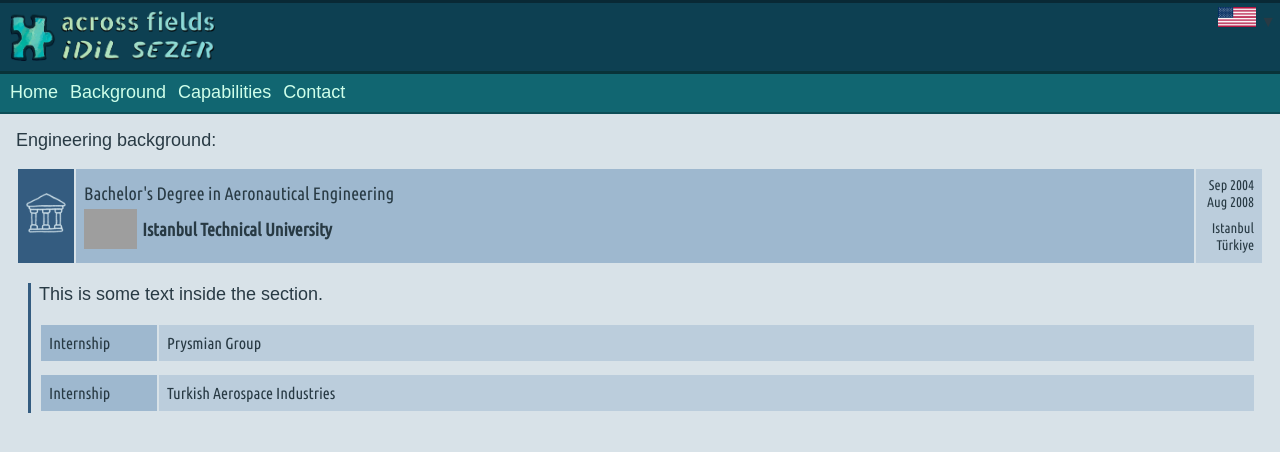
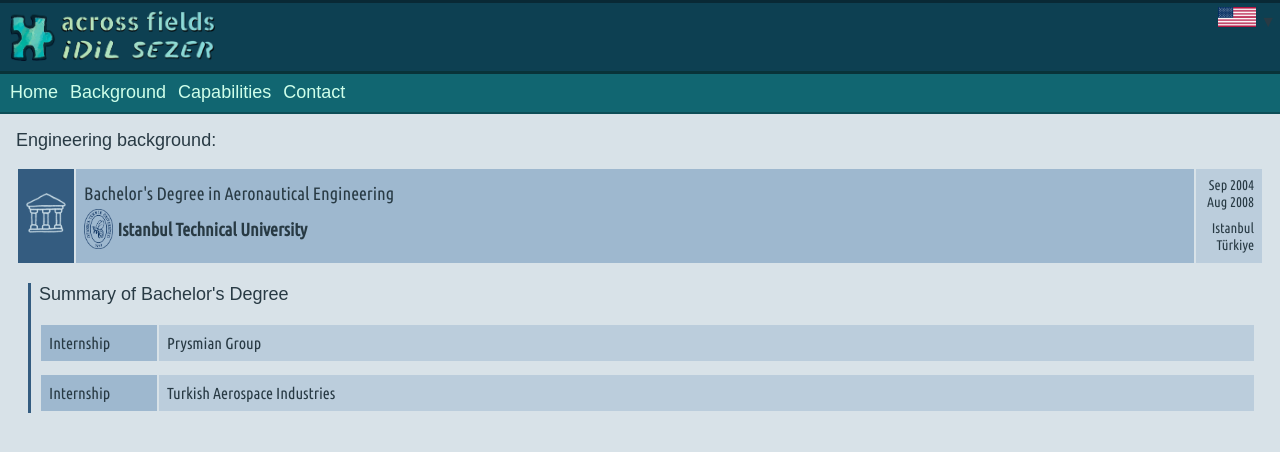
Before and after one commit to acrossfields/idilsezer, a Jekyll site: the page built from en/background.md, in a window 1280 px wide. Shown: the top 452 px of the page. Built offline with Jekyll 4.4.1, drawn with Linux system fonts in a browser that asks for light colours; some web fonts are replaced; grey boxes are pictures that could not be loaded.

Commit message:
Update background.md

```diff
--- a/en/background.md
+++ b/en/background.md
@@ -17,7 +17,7 @@ permalink: /en/background/
         Bachelor's Degree in Aeronautical Engineering
       </div>
       <div style="display: flex; align-items: center; gap: 5px;">
-        <img src="{{ '/assets/images/itu-eng.png' | relative_url }}" alt="ITU" style="height: 40px; vertical-align: middle;">
+        <img src="{{ '/assets/images/itu.png' | relative_url }}" alt="ITU" style="height: 40px; vertical-align: middle;">
         <strong>Istanbul Technical University</strong>
       </div>
     </td>
@@ -31,7 +31,7 @@ permalink: /en/background/
 </table>
 
 <div class="bg-indented">
-  <p>This is some text inside the section.</p>
+  <p>Summary of Bachelor's Degree</p>
 
   <table class="table-bgsub">
     <tr>
```
